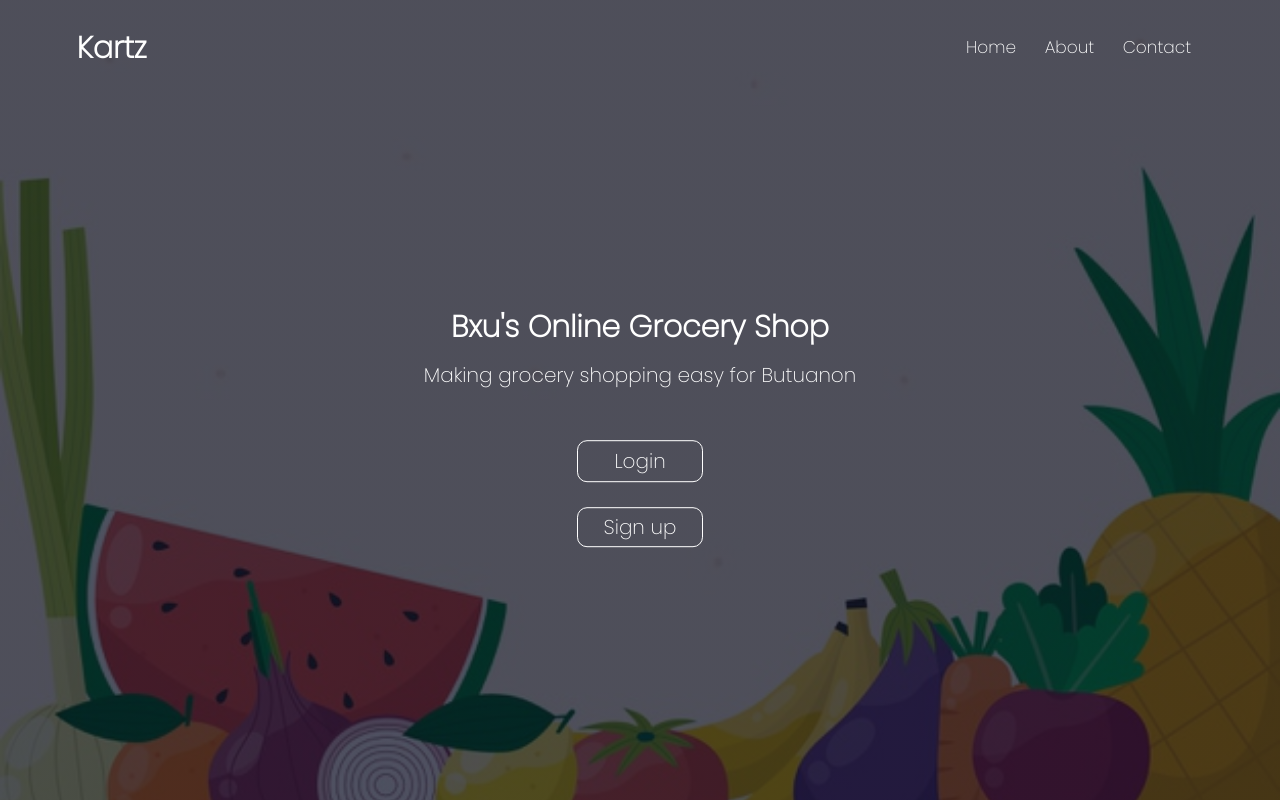
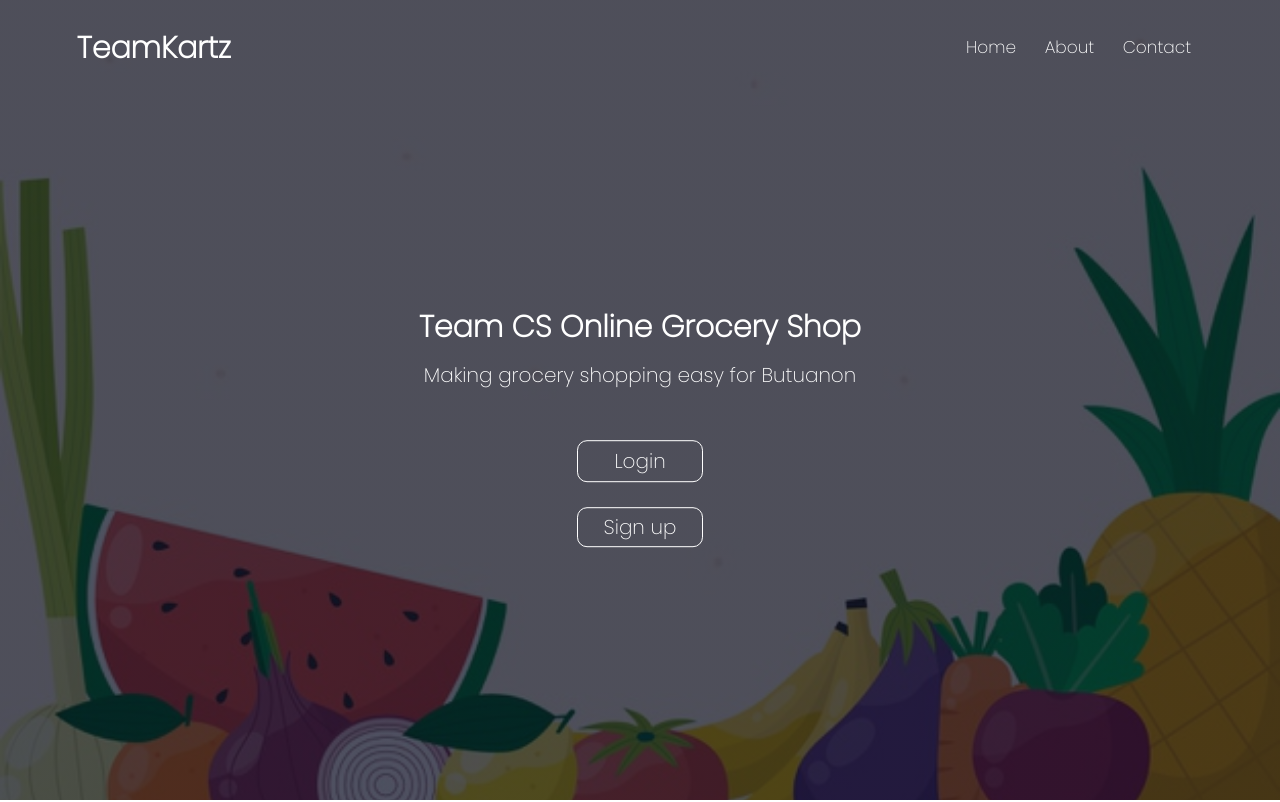
Before and after one commit to docdocjonas/docdocjonas2.github.io, a plain HTML site: page index.html in a window 1280 px wide. Shown: the top 802 px of the page. Drawn offline with Linux system fonts and the light colour scheme.

Commit message:
Update index.html

```diff
--- a/index.html
+++ b/index.html
@@ -13,7 +13,7 @@
 	<section class="header">
 		<nav>
 			<div class="logo">
-				<h4>Kartz</h4>
+				<h4>TeamKartz</h4>
 			</div>
 			<div class="nav-links" id="navLinks">
 				<i class="fa fa-times" onclick="hideMenu()"></i>
@@ -27,7 +27,7 @@
 		</nav>
 
 		<div class="text-box">
-			<h1>Bxu's Online Grocery Shop</h1>
+			<h1>Team CS Online Grocery Shop</h1>
 			<p>Making grocery shopping easy for Butuanon</p>
 			<a href="login.html" class="hero-btn-login">Login</a><br>
 			<a href="signup.html" class="hero-btn-signup">Sign up</a>
```
